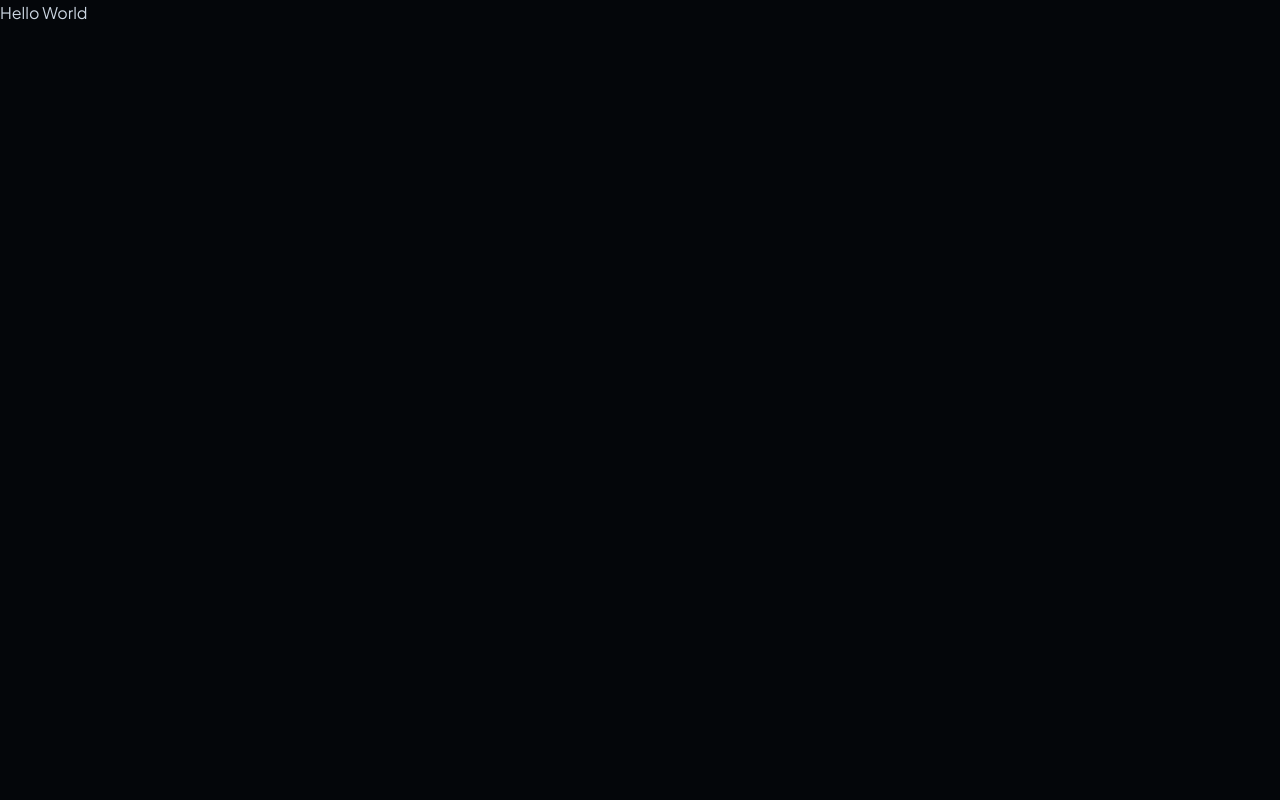
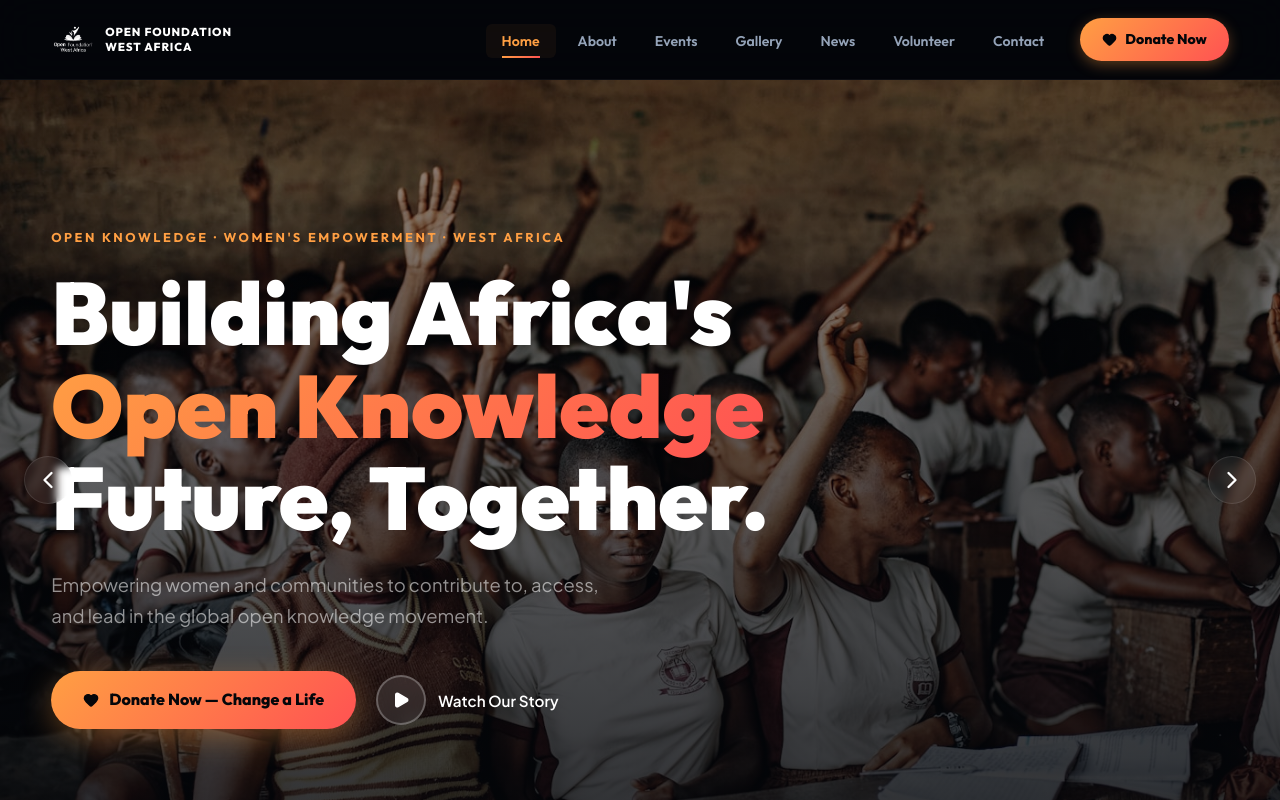
Before and after one commit to johnbrute16/OFWA-Website, a React (Vite) app: page / in a window 1280 px wide. Shown: the top 800 px of the page. Built offline with nearby package versions, Linux system fonts and the light colour scheme.

Commit message:
feat: configure router routes mapping all pages in App.tsx

```diff
--- a/src/App.tsx
+++ b/src/App.tsx
@@ -1,12 +1,36 @@
-
+import React from 'react';
+import { BrowserRouter as Router, Routes, Route } from 'react-router-dom';
+import { Layout } from './components/Layout/Layout';
+import Home from './pages/Home/Home';
+import About from './pages/About/About';
+import Events from './pages/Events/Events';
+import Gallery from './pages/Gallery/Gallery';
+import News from './pages/News/News';
+import Volunteer from './pages/Volunteer/Volunteer';
+import Partner from './pages/Partner/Partner';
+import Contact from './pages/Contact/Contact';
+import Donate from './pages/Donate/Donate';
 
 function App() {
-
   return (
-    <>
-      <div>Hello World</div>
-    </>
-  )
+    <Router>
+      <Layout>
+        <Routes>
+          <Route path="/" element={<Home />} />
+          <Route path="/about" element={<About />} />
+          <Route path="/events" element={<Events />} />
+          <Route path="/gallery" element={<Gallery />} />
+          <Route path="/blog" element={<News />} />
+          <Route path="/volunteer" element={<Volunteer />} />
+          <Route path="/partner" element={<Partner />} />
+          <Route path="/contact" element={<Contact />} />
+          <Route path="/donate" element={<Donate />} />
+          {/* Catch-all route to redirect back to Home */}
+          <Route path="*" element={<Home />} />
+        </Routes>
+      </Layout>
+    </Router>
+  );
 }
 
-export default App
+export default App;
```
